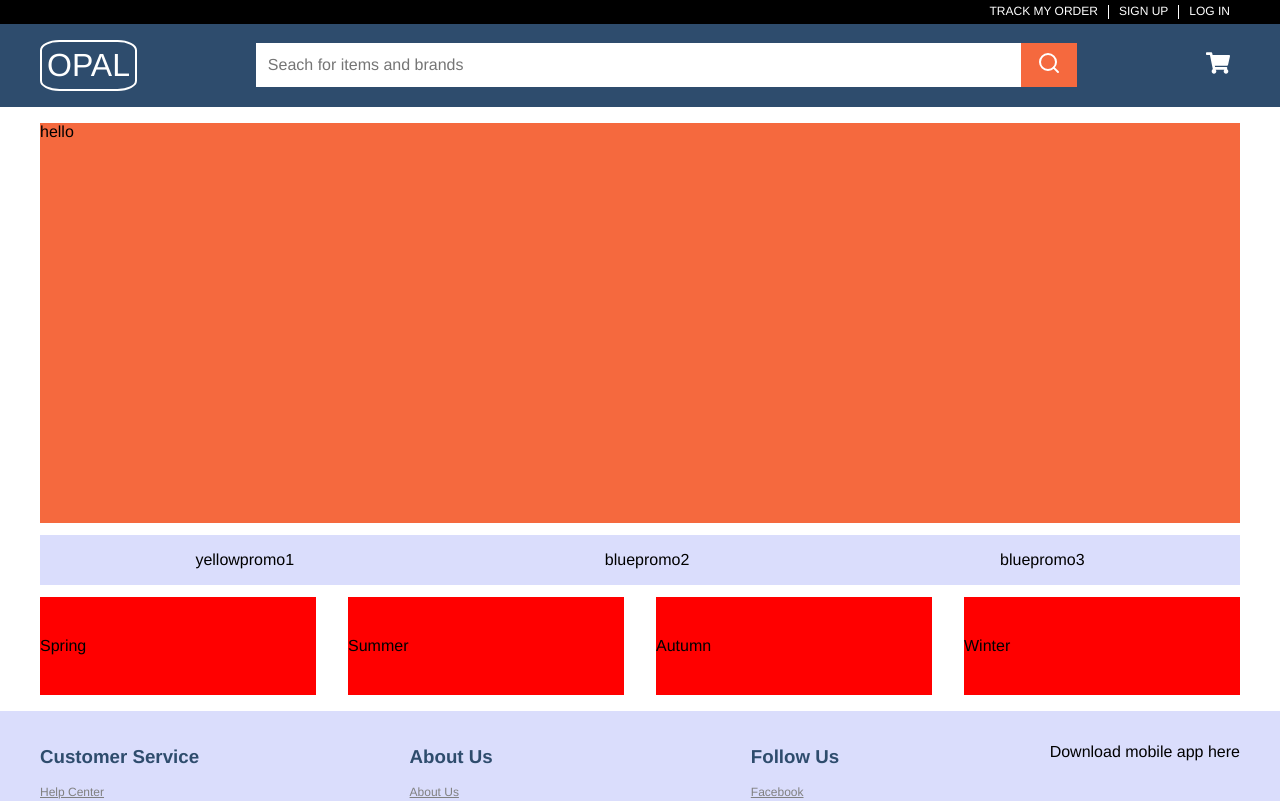
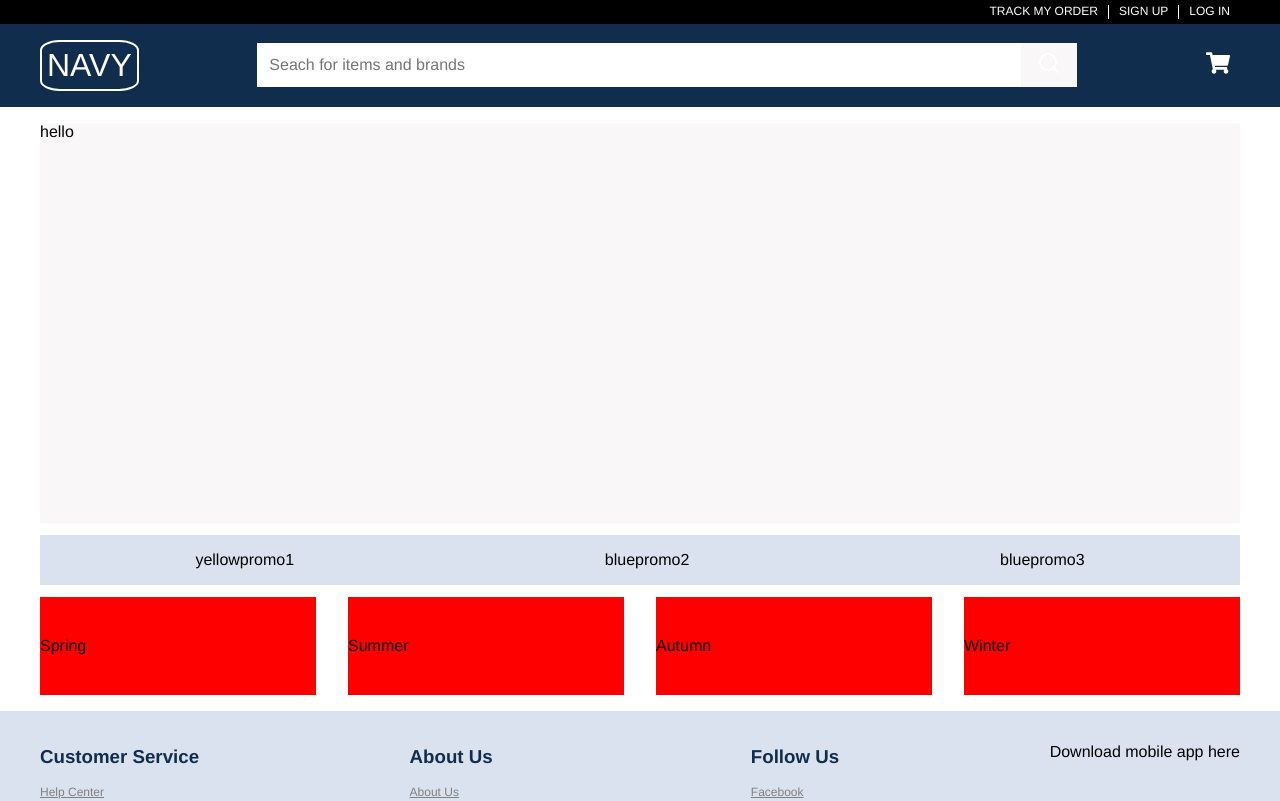
Before and after one commit to salmonsashimi/onlinestore, a Next.js app: page / in a window 1280 px wide. Shown: the top 801 px of the page. Built offline with nearby package versions, Linux system fonts and the light colour scheme.

Commit message:
changed color scheme

```diff
--- a/src/components/Navbar.js
+++ b/src/components/Navbar.js
@@ -6,7 +6,7 @@ const NavBar = () => {
     return (
         <div className='navbar'>
             <div className='container navbar__content'>
-                <Link href='/'><h1 className='navbar__logo'>OPAL</h1></Link>
+                <Link href='/'><h1 className='navbar__logo'>NAVY</h1></Link>
                 <SearchBar />
                 <CartIcon />
             </div>
--- a/src/styles/base/_settings.scss
+++ b/src/styles/base/_settings.scss
@@ -1,8 +1,8 @@
 // Colours
-$dark-blue: #2E4C6D;
-$blue: #396EB0;
-$light-blue: #DADDFC;
-$orange: #f5693e;
+$dark-blue: #112D4E;
+$blue: #3F72AF;
+$light-blue: #DBE2EF;
+$off-white: #F9F7F7;
 
 
 // Sizing
--- a/src/styles/components/_indexMainBanner.scss
+++ b/src/styles/components/_indexMainBanner.scss
@@ -1,4 +1,4 @@
 .indexMainBanner {
-    background-color: $orange;
+    background-color: $off-white;
     min-height: 40rem;
 }
--- a/src/styles/components/_searchBar.scss
+++ b/src/styles/components/_searchBar.scss
@@ -17,7 +17,7 @@
 }
 
 .searchBar__button {
-    background-color: $orange;
+    background-color: $off-white;
     border: none;
     padding: $xs-size $m-size;
     color: white
```
